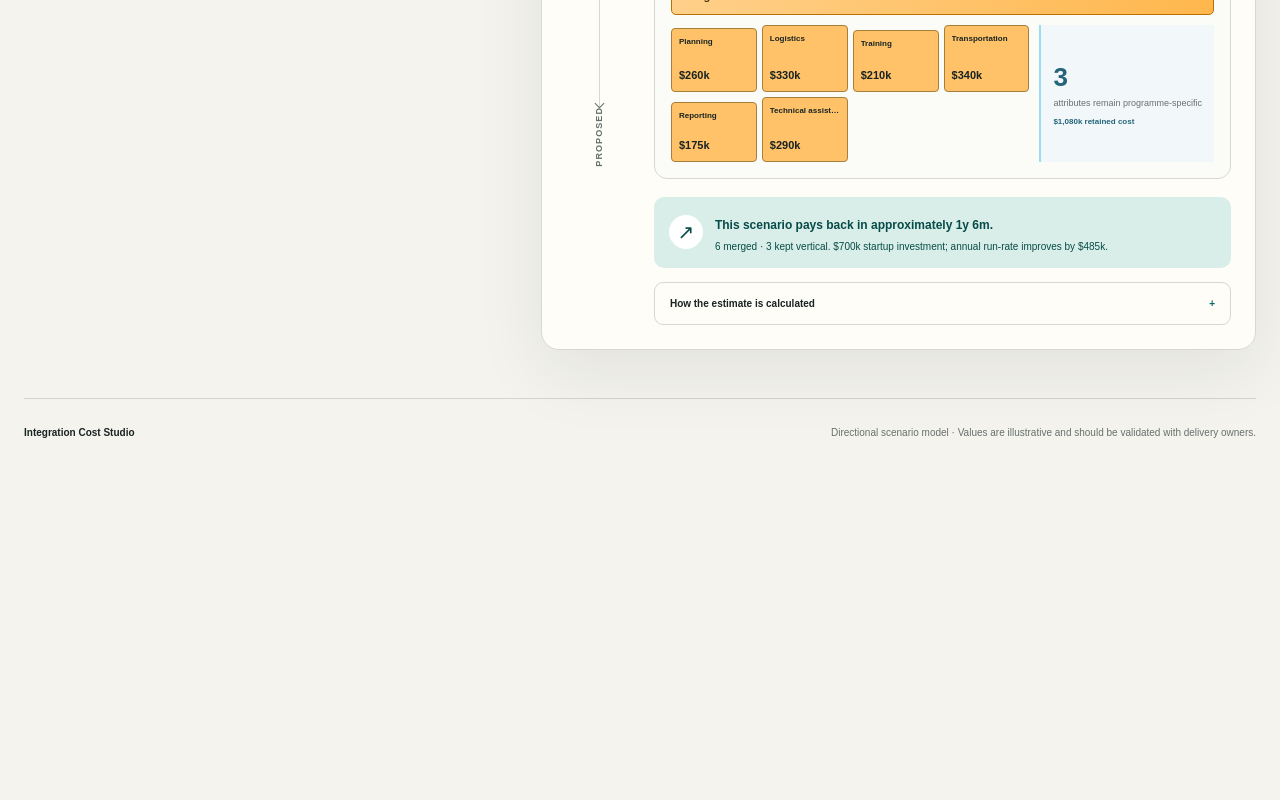
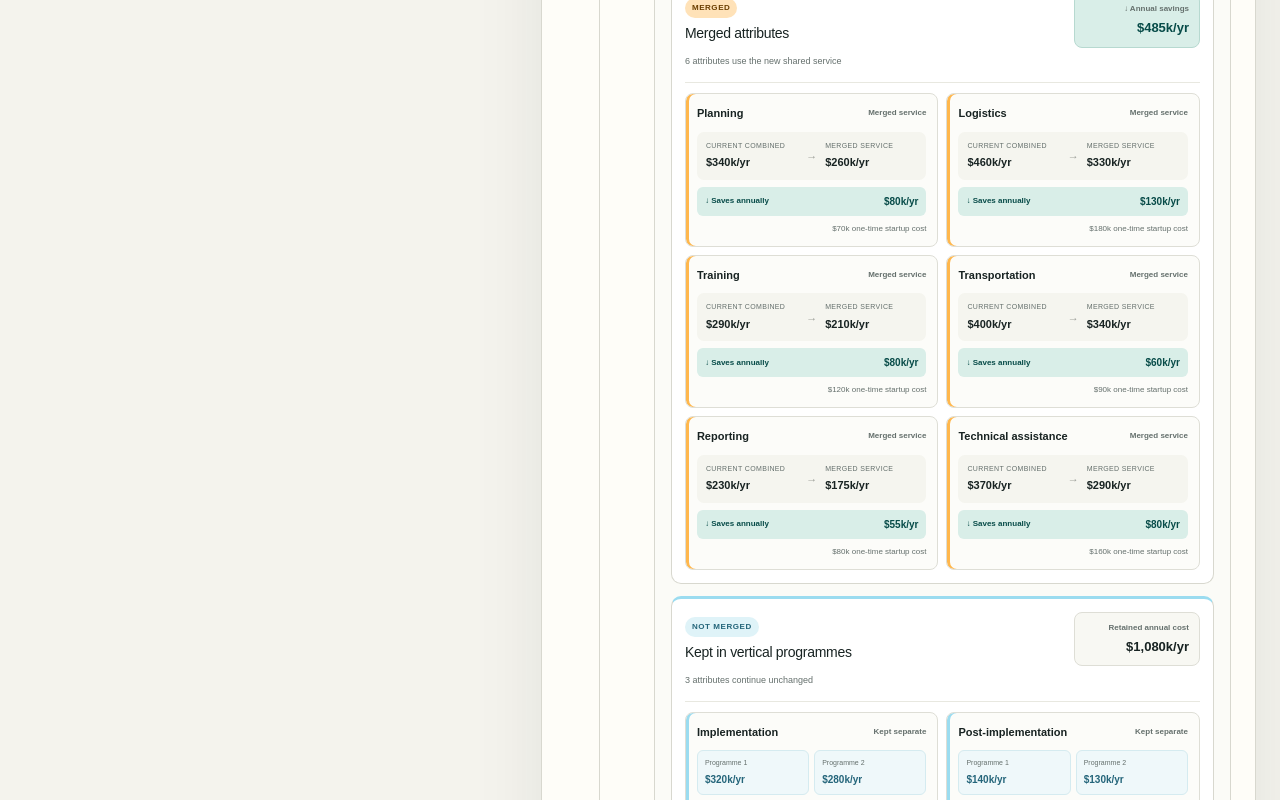
Before and after one commit to alexpavluck/integration-cost-studio, a Next.js app: page / in a window 1280 px wide. Shown: the part 1680-2480 px from the top of the page. Before the commit the page ends 2146 px from the top, so only its background shows below. Built offline with nearby package versions, Linux system fonts and the light colour scheme.

Commit message:
Show attribute-level merger outcomes

```diff
--- a/app/globals.css
+++ b/app/globals.css
@@ -914,8 +914,7 @@ input[type="range"] {
   font-weight: 800;
 }
 
-.block-grid,
-.final-blocks {
+.block-grid {
   display: grid;
   grid-template-columns: repeat(3, minmax(0, 1fr));
   gap: 5px;
@@ -963,64 +962,288 @@ input[type="range"] {
   font-size: 9px;
 }
 
-.integrated-canvas {
+.outcome-groups {
   display: grid;
-  grid-template-columns: minmax(0, 1fr) auto;
-  gap: 10px;
+  gap: 12px;
 }
 
-.system-bar {
-  grid-column: 1 / -1;
-  min-height: 38px;
+.outcome-group {
+  min-width: 0;
+  padding: 13px;
+  border: 1px solid var(--line);
+  background: white;
+  border-radius: 10px;
+}
+
+.merged-group {
+  border-top: 3px solid var(--orange);
+}
+
+.separate-group {
+  border-top: 3px solid var(--blue);
+}
+
+.outcome-group-heading {
+  display: flex;
+  align-items: flex-start;
+  justify-content: space-between;
+  gap: 16px;
+  padding-bottom: 11px;
+  border-bottom: 1px solid #e8e8e0;
+}
+
+.outcome-group-heading h4 {
+  margin: 5px 0 3px;
+  font-size: 14px;
+  letter-spacing: -0.02em;
+}
+
+.outcome-group-heading small {
+  color: var(--muted);
+  font-size: 9px;
+}
+
+.outcome-badge {
+  display: inline-flex;
+  padding: 4px 7px;
+  border-radius: 999px;
+  font-size: 8px;
+  font-weight: 800;
+  text-transform: uppercase;
+  letter-spacing: 0.07em;
+}
+
+.merged-badge {
+  color: #6a3e00;
+  background: #ffe2b8;
+}
+
+.separate-badge {
+  color: #24657a;
+  background: #dff3f8;
+}
+
+.group-change,
+.retained-total {
+  flex: 0 0 auto;
+  min-width: 126px;
+  padding: 9px 10px;
+  display: flex;
+  flex-direction: column;
+  gap: 3px;
+  border: 1px solid #deded6;
+  background: #f8f8f3;
+  border-radius: 8px;
+  text-align: right;
+}
+
+.group-change span,
+.retained-total span {
+  color: var(--muted);
+  font-size: 8px;
+  font-weight: 700;
+}
+
+.group-change strong,
+.retained-total strong {
+  font-size: 13px;
+  font-variant-numeric: tabular-nums;
+}
+
+.group-change.saving {
+  color: var(--teal-dark);
+  background: var(--mint);
+  border-color: #b7d9d0;
+}
+
+.group-change.increase {
+  color: #6a3e00;
+  background: #fff0d8;
+  border-color: #e8c995;
+}
+
+.outcome-card-list {
+  display: grid;
+  grid-template-columns: repeat(2, minmax(0, 1fr));
+  gap: 8px;
+  padding-top: 10px;
+}
+
+.attribute-outcome {
+  min-width: 0;
+  padding: 11px;
+  border: 1px solid #deded6;
+  background: #fcfcf9;
+  border-radius: 8px;
+}
+
+.merged-outcome {
+  box-shadow: inset 3px 0 0 #ffb74d;
+}
+
+.separate-outcome {
+  box-shadow: inset 3px 0 0 #9bdcf0;
+}
+
+.outcome-title {
   display: flex;
   align-items: center;
   justify-content: space-between;
-  gap: 16px;
-  padding: 0 12px;
-  color: #482b00;
-  background: linear-gradient(90deg, #ffd08a, var(--orange));
-  border: 1px solid #b97000;
-  border-radius: 5px;
-  font-size: 11px;
-  font-weight: 800;
+  gap: 8px;
+  margin-bottom: 10px;
 }
 
-.system-bar strong {
-  font-size: 9px;
-  text-transform: uppercase;
-  letter-spacing: 0.08em;
+.outcome-title > strong {
+  min-width: 0;
+  overflow: hidden;
+  text-overflow: ellipsis;
+  white-space: nowrap;
+  font-size: 11px;
 }
 
-.final-blocks {
-  grid-template-columns: repeat(4, minmax(0, 1fr));
+.outcome-title > span {
+  flex: 0 0 auto;
+  color: var(--muted);
+  font-size: 8px;
+  font-weight: 700;
 }
 
-.retained-note {
-  min-width: 104px;
-  padding: 12px;
+.cost-comparison {
+  display: grid;
+  grid-template-columns: 1fr auto 1fr;
+  align-items: center;
+  gap: 8px;
+  padding: 9px;
+  background: #f5f5ef;
+  border-radius: 7px;
+}
+
+.cost-comparison > div {
+  min-width: 0;
   display: flex;
   flex-direction: column;
-  justify-content: center;
-  border-left: 2px solid var(--blue);
-  background: #f2f8f9;
+  gap: 3px;
 }
 
-.retained-note strong {
-  font-size: 26px;
-  color: #24657a;
+.cost-comparison small {
+  color: var(--muted);
+  font-size: 7px;
+  text-transform: uppercase;
+  letter-spacing: 0.05em;
 }
 
-.retained-note span {
-  color: var(--muted);
-  font-size: 9px;
-  line-height: 1.35;
+.cost-comparison strong {
+  font-size: 11px;
+  font-variant-numeric: tabular-nums;
 }
 
-.retained-note small {
+.cost-comparison > i {
+  color: #9b9e98;
+  font-size: 11px;
+  font-style: normal;
+}
+
+.attribute-change {
   margin-top: 7px;
+  padding: 7px 8px;
+  display: flex;
+  align-items: center;
+  justify-content: space-between;
+  gap: 8px;
+  border-radius: 6px;
+  font-size: 8px;
+}
+
+.attribute-change span {
+  font-weight: 700;
+}
+
+.attribute-change strong {
+  white-space: nowrap;
+  font-size: 10px;
+  font-variant-numeric: tabular-nums;
+}
+
+.attribute-change.saving {
+  color: var(--teal-dark);
+  background: var(--mint);
+}
+
+.attribute-change.increase {
+  color: #6a3e00;
+  background: #fff0d8;
+}
+
+.attribute-change.neutral {
+  color: var(--muted);
+  background: #efefe9;
+}
+
+.startup-note {
+  display: block;
+  margin-top: 7px;
+  color: var(--muted);
+  font-size: 8px;
+  text-align: right;
+}
+
+.retained-programmes {
+  display: grid;
+  grid-template-columns: repeat(auto-fit, minmax(92px, 1fr));
+  gap: 5px;
+}
+
+.retained-programmes > span {
+  min-width: 0;
+  padding: 7px;
+  display: flex;
+  flex-direction: column;
+  gap: 3px;
+  color: var(--muted);
+  background: #eff8fa;
+  border: 1px solid #d5ebf0;
+  border-radius: 6px;
+  font-size: 7px;
+}
+
+.retained-programmes strong {
   color: #24657a;
+  font-size: 10px;
+  font-variant-numeric: tabular-nums;
+}
+
+.retained-footer {
+  margin-top: 7px;
+  display: grid;
+  grid-template-columns: 1fr auto;
+  align-items: center;
+  gap: 3px 8px;
+}
+
+.retained-footer > span,
+.retained-footer > small {
+  color: var(--muted);
   font-size: 8px;
-  font-weight: 800;
+}
+
+.retained-footer > strong {
+  color: #24657a;
+  font-size: 11px;
+  font-variant-numeric: tabular-nums;
+}
+
+.retained-footer > small {
+  grid-column: 1 / -1;
+}
+
+.outcome-empty {
+  margin: 10px 0 0;
+  padding: 14px;
+  color: var(--muted);
+  background: #f8f8f3;
+  border-radius: 7px;
+  font-size: 9px;
+  text-align: center;
 }
 
 .decision-note {
@@ -1198,8 +1421,8 @@ summary:focus-visible {
     height: 270px;
   }
 
-  .final-blocks {
-    grid-template-columns: repeat(3, minmax(0, 1fr));
+  .outcome-card-list {
+    grid-template-columns: 1fr;
   }
 
   .decision-note,
@@ -1269,13 +1492,18 @@ summary:focus-visible {
     grid-column: 2;
   }
 
-  .integrated-canvas {
-    grid-template-columns: 1fr;
+  .outcome-group-heading {
+    flex-direction: column;
   }
 
-  .retained-note {
-    border-left: 0;
-    border-top: 2px solid var(--blue);
+  .group-change,
+  .retained-total {
+    width: 100%;
+    text-align: left;
+  }
+
+  .cost-comparison {
+    gap: 5px;
   }
 
   footer {
--- a/app/page.tsx
+++ b/app/page.tsx
@@ -298,6 +298,21 @@ export default function Home() {
   );
   const separate = dimensions.filter((item) => item.mode === "separate");
   const merged = dimensions.filter((item) => item.mode === "merged");
+  const mergedCurrentCost = merged.reduce(
+    (sum, dimension) =>
+      sum + verticalCostForDimension(dimension, programmeCount),
+    0,
+  );
+  const mergedServiceCost = merged.reduce(
+    (sum, dimension) => sum + dimension.mergedCost,
+    0,
+  );
+  const mergedAnnualChange = mergedCurrentCost - mergedServiceCost;
+  const separateAnnualCost = separate.reduce(
+    (sum, dimension) =>
+      sum + verticalCostForDimension(dimension, programmeCount),
+    0,
+  );
 
   const resizeDimensions = (nextCount: number) => {
     setDimensionCount(nextCount);
@@ -688,37 +703,114 @@ export default function Home() {
                 </div>
                 <strong>{money(results.steadyState)}</strong>
               </div>
-              <div className="integrated-canvas">
-                <div className="system-bar">
-                  <span>Merged service</span>
-                  <strong>{merged.length} attribute{merged.length === 1 ? "" : "s"}</strong>
-                </div>
-                <div className="final-blocks">
-                  {merged.map((dimension) => (
-                    <CostBlock
-                      dimension={dimension}
-                      displayCost={dimension.mergedCost}
-                      key={dimension.id}
-                      maxCost={maxCost}
-                      color="#ffb74d"
-                    />
-                  ))}
-                </div>
-                {separate.length > 0 && (
-                  <div className="retained-note">
-                    <strong>{separate.length}</strong>
-                    <span>attribute{separate.length === 1 ? "" : "s"} remain programme-specific</span>
-                    <small>
-                      {money(
-                        separate.reduce(
-                          (sum, dimension) =>
-                            sum + verticalCostForDimension(dimension, programmeCount),
-                          0,
-                        ),
-                      )} retained cost
-                    </small>
+              <div className="outcome-groups">
+                <section className="outcome-group merged-group" aria-labelledby="merged-attributes-title">
+                  <div className="outcome-group-heading">
+                    <div>
+                      <span className="outcome-badge merged-badge">Merged</span>
+                      <h4 id="merged-attributes-title">Merged attributes</h4>
+                      <small>{merged.length} attribute{merged.length === 1 ? "" : "s"} use the new shared service</small>
+                    </div>
+                    <div className={`group-change ${mergedAnnualChange > 0 ? "saving" : mergedAnnualChange < 0 ? "increase" : "neutral"}`}>
+                      <span>
+                        {mergedAnnualChange > 0
+                          ? "↓ Annual savings"
+                          : mergedAnnualChange < 0
+                            ? "↑ Annual increase"
+                            : "No annual change"}
+                      </span>
+                      <strong>{money(Math.abs(mergedAnnualChange))}/yr</strong>
+                    </div>
                   </div>
-                )}
+
+                  {merged.length ? (
+                    <div className="outcome-card-list">
+                      {merged.map((dimension) => {
+                        const currentCost = verticalCostForDimension(
+                          dimension,
+                          programmeCount,
+                        );
+                        const annualChange = currentCost - dimension.mergedCost;
+                        return (
+                          <article className="attribute-outcome merged-outcome" key={dimension.id}>
+                            <div className="outcome-title">
+                              <strong>{dimension.name}</strong>
+                              <span>Merged service</span>
+                            </div>
+                            <div className="cost-comparison">
+                              <div>
+                                <small>Current combined</small>
+                                <strong>{money(currentCost)}/yr</strong>
+                              </div>
+                              <i aria-hidden="true">→</i>
+                              <div>
+                                <small>Merged service</small>
+                                <strong>{money(dimension.mergedCost)}/yr</strong>
+                              </div>
+                            </div>
+                            <div className={`attribute-change ${annualChange > 0 ? "saving" : annualChange < 0 ? "increase" : "neutral"}`}>
+                              <span>
+                                {annualChange > 0
+                                  ? "↓ Saves annually"
+                                  : annualChange < 0
+                                    ? "↑ Costs more annually"
+                                    : "No annual change"}
+                              </span>
+                              <strong>{money(Math.abs(annualChange))}/yr</strong>
+                            </div>
+                            <small className="startup-note">
+                              {money(dimension.startupCost)} one-time startup cost
+                            </small>
+                          </article>
+                        );
+                      })}
+                    </div>
+                  ) : (
+                    <p className="outcome-empty">No attributes are selected to merge.</p>
+                  )}
+                </section>
+
+                <section className="outcome-group separate-group" aria-labelledby="separate-attributes-title">
+                  <div className="outcome-group-heading">
+                    <div>
+                      <span className="outcome-badge separate-badge">Not merged</span>
+                      <h4 id="separate-attributes-title">Kept in vertical programmes</h4>
+                      <small>{separate.length} attribute{separate.length === 1 ? "" : "s"} continue unchanged</small>
+                    </div>
+                    <div className="retained-total">
+                      <span>Retained annual cost</span>
+                      <strong>{money(separateAnnualCost)}/yr</strong>
+                    </div>
+                  </div>
+
+                  {separate.length ? (
+                    <div className="outcome-card-list separate-card-list">
+                      {separate.map((dimension) => (
+                        <article className="attribute-outcome separate-outcome" key={dimension.id}>
+                          <div className="outcome-title">
+                            <strong>{dimension.name}</strong>
+                            <span>Kept separate</span>
+                          </div>
+                          <div className="retained-programmes">
+                            {Array.from({ length: programmeCount }, (_, programmeIndex) => (
+                              <span key={programmeIndex}>
+                                Programme {programmeIndex + 1}
+                                <strong>{money(dimension.programmeCosts[programmeIndex])}/yr</strong>
+                              </span>
+                            ))}
+                          </div>
+                          <div className="retained-footer">
+                            <span>Combined annual cost</span>
+                            <strong>{money(verticalCostForDimension(dimension, programmeCount))}/yr</strong>
+                            <small>No startup or merged-service cost</small>
+                          </div>
+                        </article>
+                      ))}
+                    </div>
+                  ) : (
+                    <p className="outcome-empty">All attributes are selected to merge.</p>
+                  )}
+                </section>
               </div>
             </article>
           </div>
```
Also changed, not shown: 1 other file (tests, documents, lock files or other folders).
